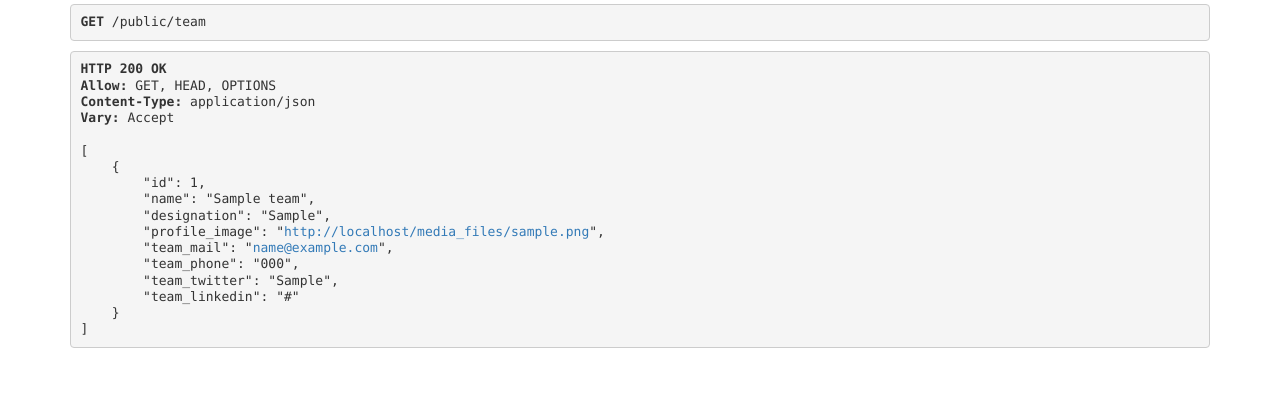
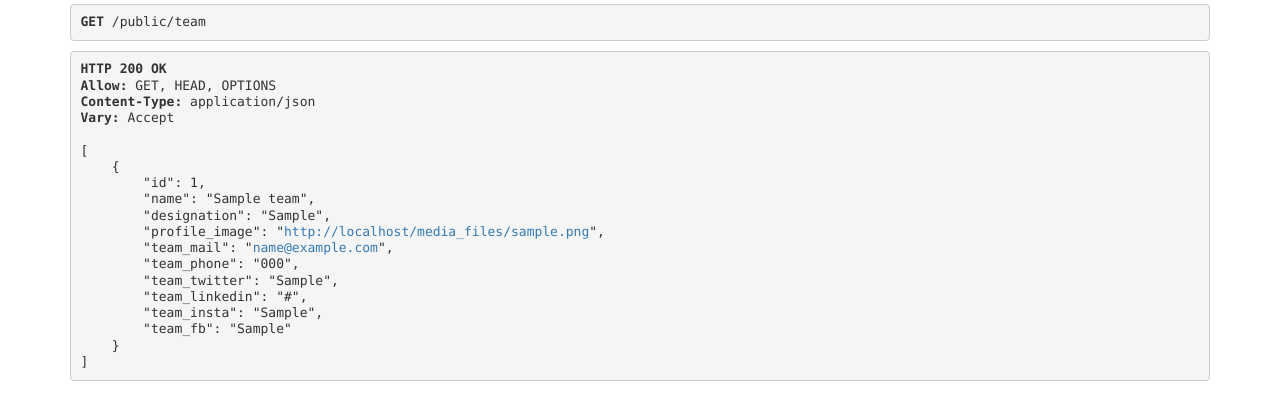
Before and after one commit to Ecell-IITR/Esummit23-backend, a Django app: page /public/team in a window 1280 px wide. Shown: the part 277-697 px from the top of the page. Run offline with Django 3.2, Linux system fonts and the light colour scheme; tables that the repository leaves empty hold one stand-in row (values such as "Sample post"); some libraries are stand-ins or nearby versions.

Commit message:
bug fixes

```diff
--- a/public/models.py
+++ b/public/models.py
@@ -47,13 +47,20 @@ class Team(models.Model):
         verbose_name='Team Email', max_length = 254)
 
     team_phone = models.CharField(
-        verbose_name='Team pnumber', max_length=15, blank=True)
+        verbose_name='Team phone number', max_length=15, blank=True)
 
     team_twitter = models.CharField(
         verbose_name='Team twitter', max_length=120, blank=True)
 
     team_linkedin = models.CharField(
         verbose_name='Team linkedin', max_length=120, blank=True)
+
+    team_insta = models.CharField(
+        verbose_name='Team Instagram', max_length=120, blank=True)
+
+    team_fb = models.CharField(
+        verbose_name='Team Facebook', max_length=120, blank=True)
+
 
     created = models.DateTimeField(default=timezone.now)
 
--- a/ticket/admin.py
+++ b/ticket/admin.py
@@ -7,7 +7,6 @@ class Reffreal(admin.ModelAdmin):
 
 class TicketsAdmin(admin.ModelAdmin):
     list_display = ('Person', 'name', 'quantity')
-
     search_fields = ('Person__email', 'name')
 
 admin.site.register(Plan)
--- a/ticket/templates/import.html
+++ b/ticket/templates/import.html
@@ -94,7 +94,7 @@
   <script type="text/javascript">
     // Add the following code if you want the name of the file appear on select
     $(".custom-file-input").on("change", function () {
-      var fileName = $(this).val().split("\\").pop();
+      let fileName = $(this).val().split("\\").pop();
       $(this)
         .siblings(".custom-file-label")
         .addClass("selected")
```
Also changed, not shown: public/migrations/0006_auto_20230212_2224.py (added), public/migrations/0007_auto_20230212_2225.py (added).
